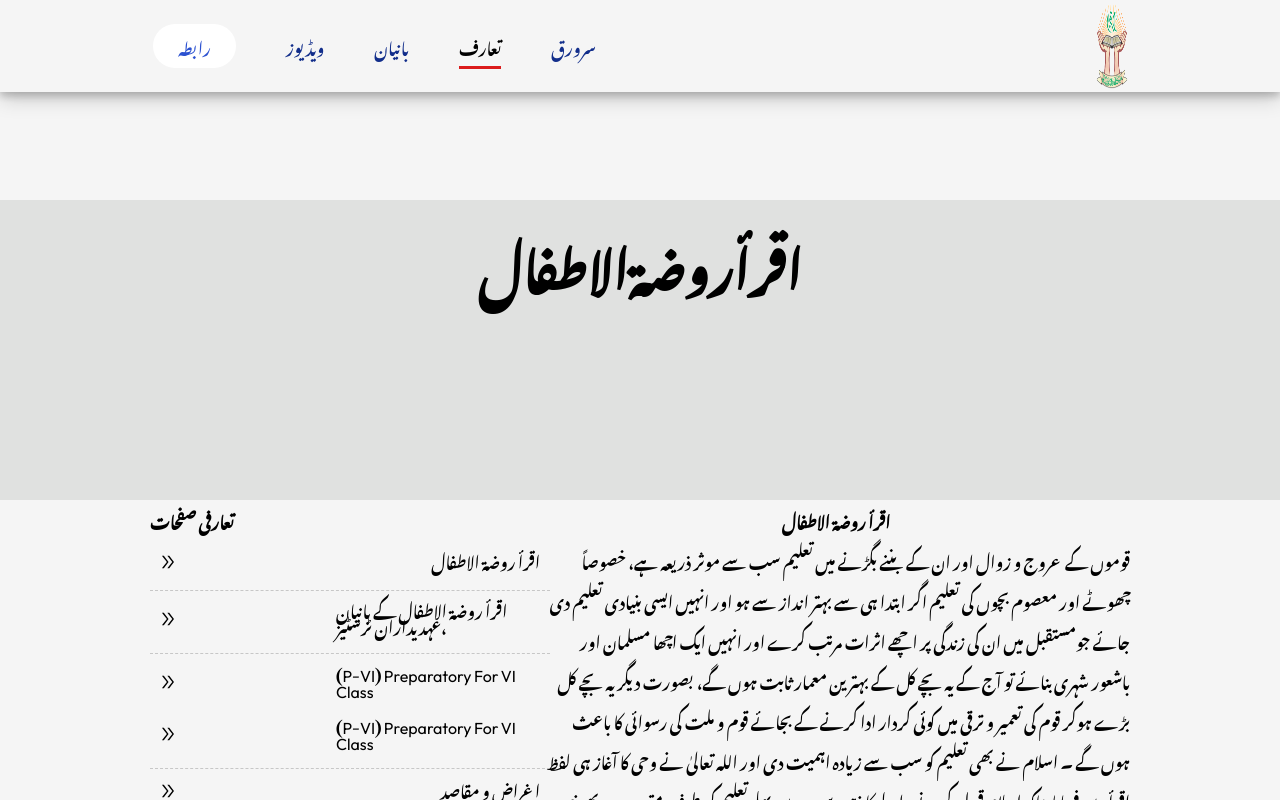
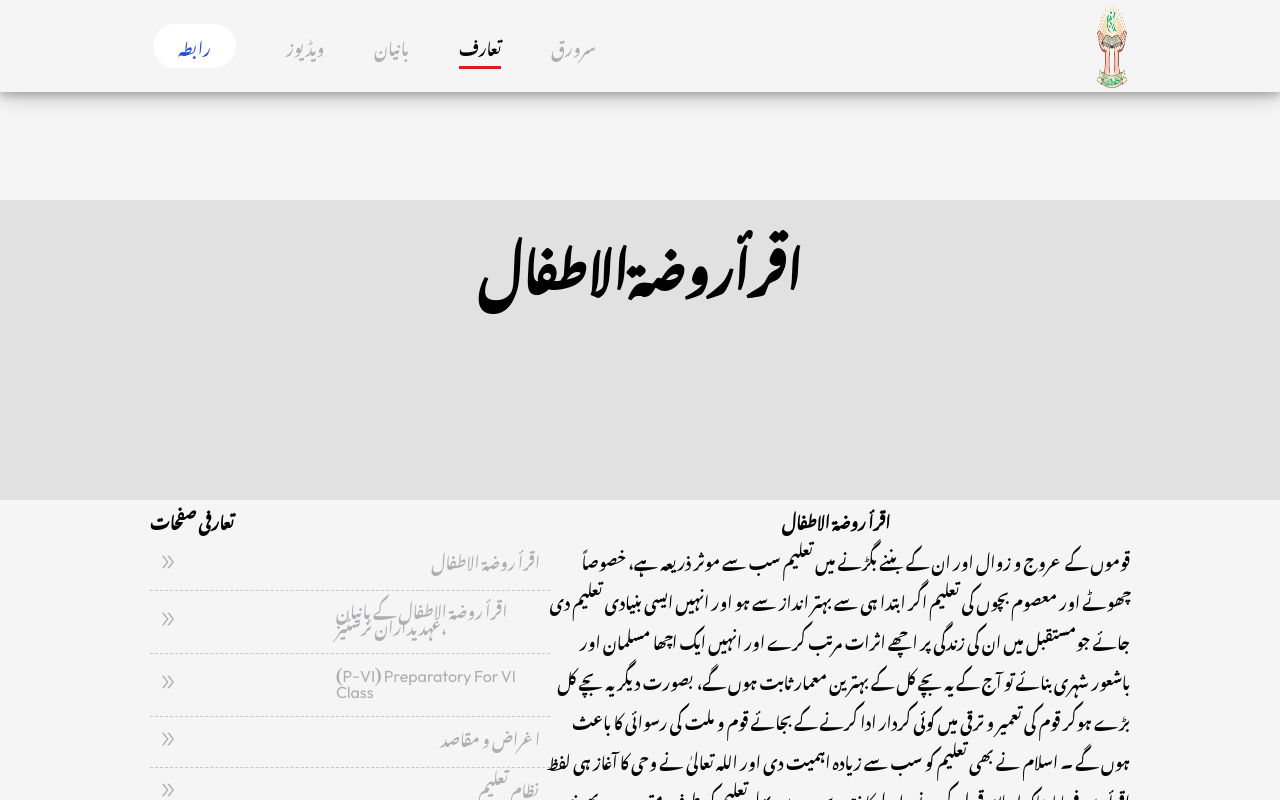
Before and after one commit to ismailmehtab/iqratrust, a React (Vite) app: page /introduction in a window 1280 px wide. Shown: the top 800 px of the page. Built offline with nearby package versions, Linux system fonts and the light colour scheme; a web font is replaced by a local one.

Commit message:
add nested router

```diff
--- a/src/App.jsx
+++ b/src/App.jsx
@@ -6,7 +6,7 @@ import Slider from './Components/Slider/Slider'
 import Counter from './Components/Counter/Counter'
 import SubSlider from './Components/SubSlider/SubSlider'
 import Features1 from './Components/Features1/Features1'
-import Footer from './Components/Footer/Footer'
+
 
 
 
--- a/src/Components/Navbar/Navbar.jsx
+++ b/src/Components/Navbar/Navbar.jsx
@@ -25,7 +25,6 @@ const Navbar = () => {
         <ul>
 
             <li><button className='btn-nav'>رابطہ</button></li>
-
             <li><NavLink to="videos">ویڈیوز</NavLink></li>
             <li><NavLink to="foundertrustee">بانیان</NavLink></li>
             <li><NavLink to="introduction">تعارف</NavLink></li>
--- a/src/pages/IntroLinks.jsx
+++ b/src/pages/IntroLinks.jsx
@@ -15,32 +15,29 @@ const IntroLinks = () => {
         <li>
 
 
-           <NavLink to="introduction">
+        <NavLink to="introduction">
            <div className="intro-list">
+
                 <div><DoubleRightOutlined /></div>
                 <div>اقرأ روضۃ الاطفال</div>
+
             </div>
-           </NavLink>
+            </NavLink>
 
 
 
         </li>
         <li>
-          <a href="">
+          <NavLink to="foundertrustee">
             <div className="intro-list">
                 <div><DoubleRightOutlined /></div>
                 <div>اقرأ روضۃ الاطفال کے بانیان ،عہدیداران ٹرسٹیز</div>
             </div>
-          </a>
+          </NavLink>
         </li>
 
         <li>
-          <a herf="">
-            <div className="intro-list">
-                <div><DoubleRightOutlined /></div>
-                <div>(P-VI) Preparatory For VI Class</div>
-            </div>
-            </a>
+
             <NavLink to="preparatoryForVIClass">
            <div className="intro-list">
                 <div><DoubleRightOutlined /></div>
@@ -150,7 +147,7 @@ const IntroLinks = () => {
       <div className="img-mujallah">
           <img src={mujallah} alt="" />
       </div>
-      <Outlet />
+
     </div>
 
   );
--- a/src/pages/Introduction.jsx
+++ b/src/pages/Introduction.jsx
@@ -1,6 +1,7 @@
 import React from "react";
 import './Introduction.css'
 import IntroLinks from './IntroLinks'
+import { Outlet } from "react-router-dom";
 
 const Introduction = () => {
   return (
@@ -146,7 +147,9 @@ const Introduction = () => {
         </p>
       </div>
        </div>
+
  </div>
+ <Outlet/>
     </>
   );
 };
--- a/src/pages/PreparatoryForVIClass.jsx
+++ b/src/pages/PreparatoryForVIClass.jsx
@@ -17,10 +17,9 @@ const PreparatoryForVIClass = () => {
             <h3> Preparatory For VI Class(P-VI)</h3>
             <br />
             <p>
-
-
-
-
+              Lorem ipsum dolor sit amet, consectetur adipisicing elit. Cumque
+              placeat, aperiam quasi aspernatur ea eaque consectetur impedit
+              iusto. Atque, natus!
             </p>
           </div>
         </div>
```
Also changed, not shown: src/main.jsx (+76 -42 lines).
